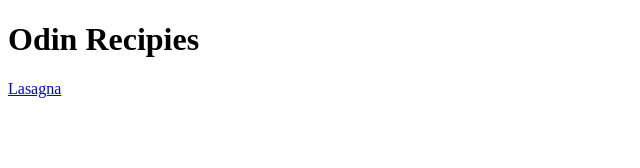
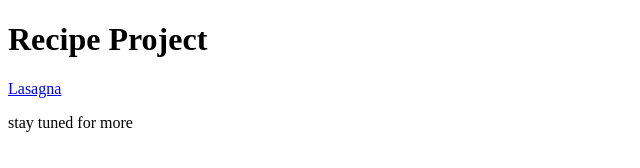
Before and after one commit to Bdxwineaux/Bdxwineaux.github.io, a plain HTML site: page index.html in a window 1280 px wide. Shown: the whole page, without its empty margins (0-640 px from the left). Drawn offline with Linux system fonts and the light colour scheme.

Commit message:
fixed typos

```diff
--- a/index.html
+++ b/index.html
@@ -7,7 +7,8 @@
     <title>Document</title>
 </head>
 <body>
-    <h1>Odin Recipies</h1>
+    <h1>Recipe Project</h1>
     <a href="recipes/lasagna.html">Lasagna</a>
+    <p>stay tuned for more</p>
 </body>
 </html>
```
